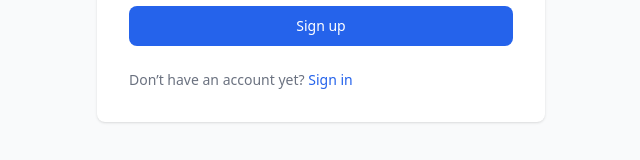
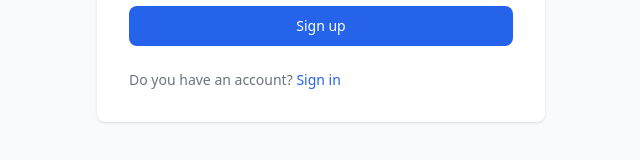
Before and after one commit to robermx/chat-react, a React (Vite) app: page /register in a window 1280 px wide. Shown: the part 596-756 px from the top of the page, without its empty margins (319-959 px from the left). Built offline with nearby package versions, Linux system fonts and the light colour scheme.

Commit message:
regiter section updated

```diff
--- a/src/pages/Register.tsx
+++ b/src/pages/Register.tsx
@@ -146,7 +146,7 @@ const Register = () => {
               Sign up
             </button>
             <p className="text-sm font-light text-gray-500 dark:text-gray-400">
-              Don’t have an account yet?{' '}
+              Do you have an account?{' '}
               <Link
                 to="/login"
                 className="font-medium text-blue-600 hover:underline dark:text-blue-500"
```
